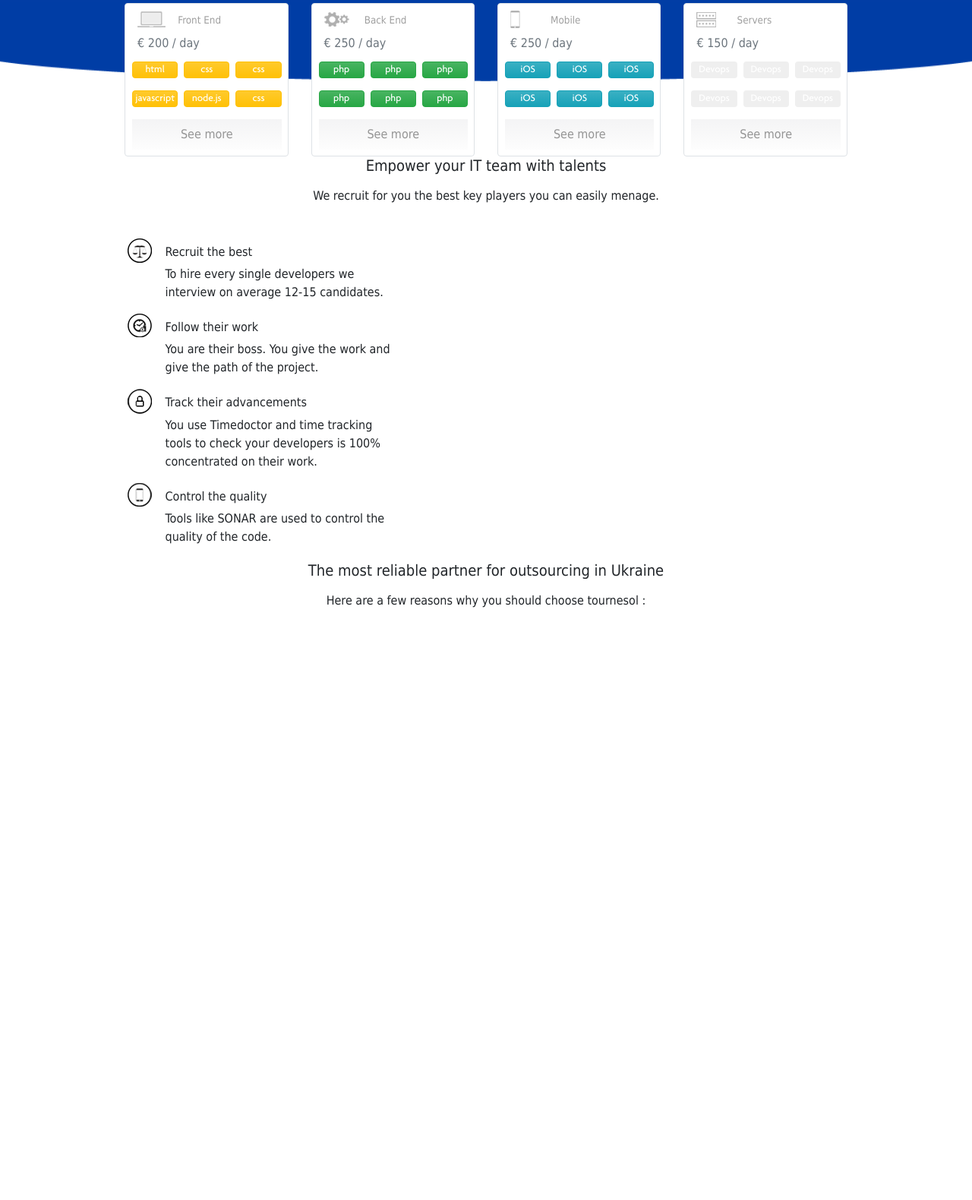
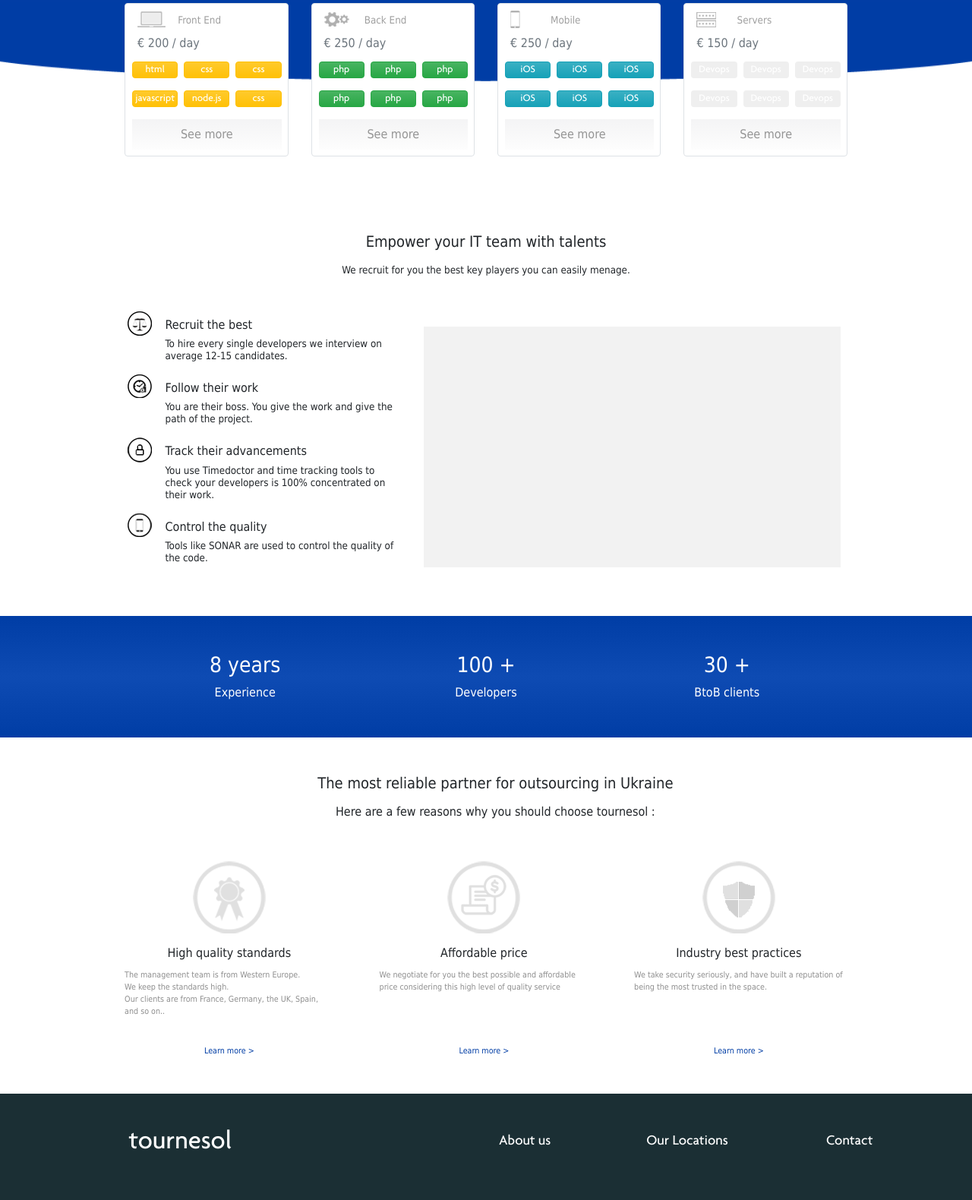
Before and after one commit to ITGuru7/tournesol-Bootstrap4Sass, a PHP site: page / in a window 1280 px wide. Shown: the part 382-1962 px from the top of the page at 76% size. Before the commit the page ends 1182 px from the top, so only its background shows below. Run offline with PHP 8.4, Linux system fonts and the light colour scheme.

Commit message:
Tournesol Demo Complete

```diff
--- a/index.html
+++ b/index.html
@@ -78,7 +78,7 @@
   <!-- Page Content -->
   <div id="main-content" class="container-fluid">
     <!-- Technology Content -->
-    <div class="row technology">
+    <div id="technology" class="row">
       <div class="col-sm-3">
         <div class="container-fluid bg-white border rounded pl-3">
           <div class="row mt-2">
@@ -270,8 +270,8 @@
             <p>We recruit for you the best key players you can easily menage.</p>
           </div>
         </div>
-        <div id="empower-step" class="row mt-4">
-          <div class="col-sm-5 p-1">
+        <div class="row mt-4">
+          <div id="empower-step" class="col-sm-5 p-1">
             <div class="container-fluid">
               <div class="row">
                 <div class="col-sm-1">
@@ -340,34 +340,113 @@
         </div>
       </div>
     </div>
+  </div>
 
-    <!-- Company Detail Content -->
-    <div id="company-detail" class="row">
+  <!-- Company Detail Content -->
+  <div id="company-detail" class="container-fluid d-flex justify-content-around mt-5 text-white">
+    <div class="col-sm-4 p-5 text-center">
+      <h3>8 years</h3>
+      <p>Experience<p>
     </div>
+    <div class="col-sm-4 p-5 text-center">
+      <h3>100 +</h3>
+      <p>Developers<p>
+    </div>
+    <div class="col-sm-4 p-5 text-center">
+      <h3>30 +</h3>
+      <p>BtoB clients<p>
+    </div>
+  </div>
 
-    <!-- Technology Content -->
+  <!-- Support Content -->
+  <div id="support-content" class="container-fluid mt-5">
     <div class="row">
-      <div class="container-fluid">
-        <div class="row">
-          <div class="col text-center">
-            <h5>The most reliable partner for outsourcing in Ukraine</h5>
+      <div class="col text-center">
+        <h5>The most reliable partner for outsourcing in Ukraine</h5>
+      </div>
+    </div>
+    <div class="row mt-2">
+      <div class="col text-center">
+        <h6>Here are a few reasons why you should choose tournesol :</h6>
+      </div>
+    </div>
+    <div class="row mt-5 d-flex justify-content-around">
+      <div class="col-sm-4">
+        <div class="container-fluid">
+          <div class="row d-flex justify-content-center">
+            <img src="images/standards.png">
+          </div>
+          <div class="row mt-3 d-flex justify-content-center">
+            <h6>High quality standards</h6>
+          </div>
+          <div class="row mt-1 d-flex justify-content-center reason-detail">
+            <p>
+              The management team is from Western Europe.<br>
+              We keep the standards high.<br>
+              Our clients are from France, Germany, the UK, Spain, and so on..
+            </p>
+          </div>
+          <div class="row d-flex justify-content-center">
+            <a href="#">Learn more ></a>
           </div>
         </div>
-        <div class="row mt-2">
-          <div class="col text-center">
-            <p>Here are a few reasons why you should choose tournesol :</p>
+      </div>
+      <div class="col-sm-4">
+        <div class="container-fluid">
+          <div class="row d-flex justify-content-center">
+            <img src="images/price.png">
+          </div>
+          <div class="row mt-3 d-flex justify-content-center">
+            <h6>Affordable price</h6>
+          </div>
+          <div class="row mt-1 d-flex justify-content-center reason-detail">
+            <p>
+              We negotiate for you the best possible and affordable price considering this high level of quality service
+            </p>
+          </div>
+          <div class="row d-flex justify-content-center">
+            <a href="#">Learn more ></a>
+          </div>
+        </div>
+      </div>
+      <div class="col-sm-4">
+        <div class="container-fluid">
+          <div class="row d-flex justify-content-center">
+            <img src="images/security.png">
+          </div>
+          <div class="row mt-3 d-flex justify-content-center">
+            <h6>Industry best practices</h6>
+          </div>
+          <div class="row mt-1 d-flex justify-content-center reason-detail">
+            <p>
+              We take security seriously, and have built a reputation of being the most trusted in the space.
+            </p>
+          </div>
+          <div class="row d-flex justify-content-center">
+            <a href="#">Learn more ></a>
           </div>
         </div>
       </div>
     </div>
-
   </div>
 
 	<!-- Footer -->
-	<footer>
-		<div class="container">
-		</div>
-		<!-- /.container -->
+	<footer class="mt-5 pt-4">
+    <!-- Navigation -->
+  	<nav class="navbar navbar-expand-lg navbar-dark d-flex justify-content-between">
+  	  <a class="navbar-brand" href="#">tournesol</a>
+	    <ul class="navbar-nav d-flex justify-content-around">
+	      <li class="nav-item">
+	        <a class="nav-link text-center text-white" href="#">About us</a>
+	      </li>
+        <li class="nav-item">
+	        <a class="nav-link text-center text-white" href="#">Our Locations</a>
+	      </li>
+        <li class="nav-item">
+	        <a class="nav-link text-center text-white" href="#">Contact</a>
+	      </li>
+	    </ul>
+  	</nav>
 	</footer>
 
 </body>
--- a/scss/tournesol.scss
+++ b/scss/tournesol.scss
@@ -43,7 +43,7 @@ header {
   margin-top: 90px ;
   padding: 0 150/1170*100% ;
 
-	.technology {
+	#technology {
 		.title-technology {
 			font-size: 10pt ;
 			color: #9f9f9f ;
@@ -64,7 +64,7 @@ header {
 		}
 	}
 
-	.empower {
+	#empower {
 		margin-top: 100px ;
 
 		h5 {
@@ -73,7 +73,6 @@ header {
 		p {
 			font-size: 10pt ;
 		}
-		#empower {
 		#empower-step {
 			p {
 				line-height: 12pt ;
@@ -83,7 +82,55 @@ header {
 			background-color: #f2f2f2 ;
 		}
 	}
+}
+
 #company-detail {
+	padding: 0 150/1170*100% ;
+	width: 100% ;
+	height: 160px ;
+	font-size: 12pt ;
+	color: #959595 ;
+	background-image: linear-gradient(#003da5, #0e4bb3, #003da5);
+}
+
+#support-content {
+	padding: 0 100/1170*100% 0 150/1170*100% ;
+	width: 100% ;
+	div.row {
+		width: 100% ;
+	}
+	h6 {
+		font-size: 12pt ;
+	}
+	a {
+		font-size: 8pt ;
+		color: #003da5 ;
+	}
+	.reason-detail {
+		height: 100px ;
+		font-size: 8pt ;
+		color: #8e8e8e ;
+	}
+}
+
+footer {
+	padding: 0 3% 0 12% ;
+  font-family: Agenda ;
+	height: 140px ;
+	background-color: #1b2f34 ;
+
+  nav {
+    .navbar-brand {
+      font-size: 26pt ;
+    }
+		ul.navbar-nav {
+			width: 200*3 / 988 * 100% ;
+			.nav-item {
+				width: 30% ;
+		    .nav-link {
+		      font-size: 14pt ;
 		    }
 			}
 		}
+  }
+}
```
Also changed, not shown: css/tournesol.css, images/price.png (added), images/security.png (added), images/standards.png (added), 1 other file. Lines whose indentation alone changed are shown as unchanged.
